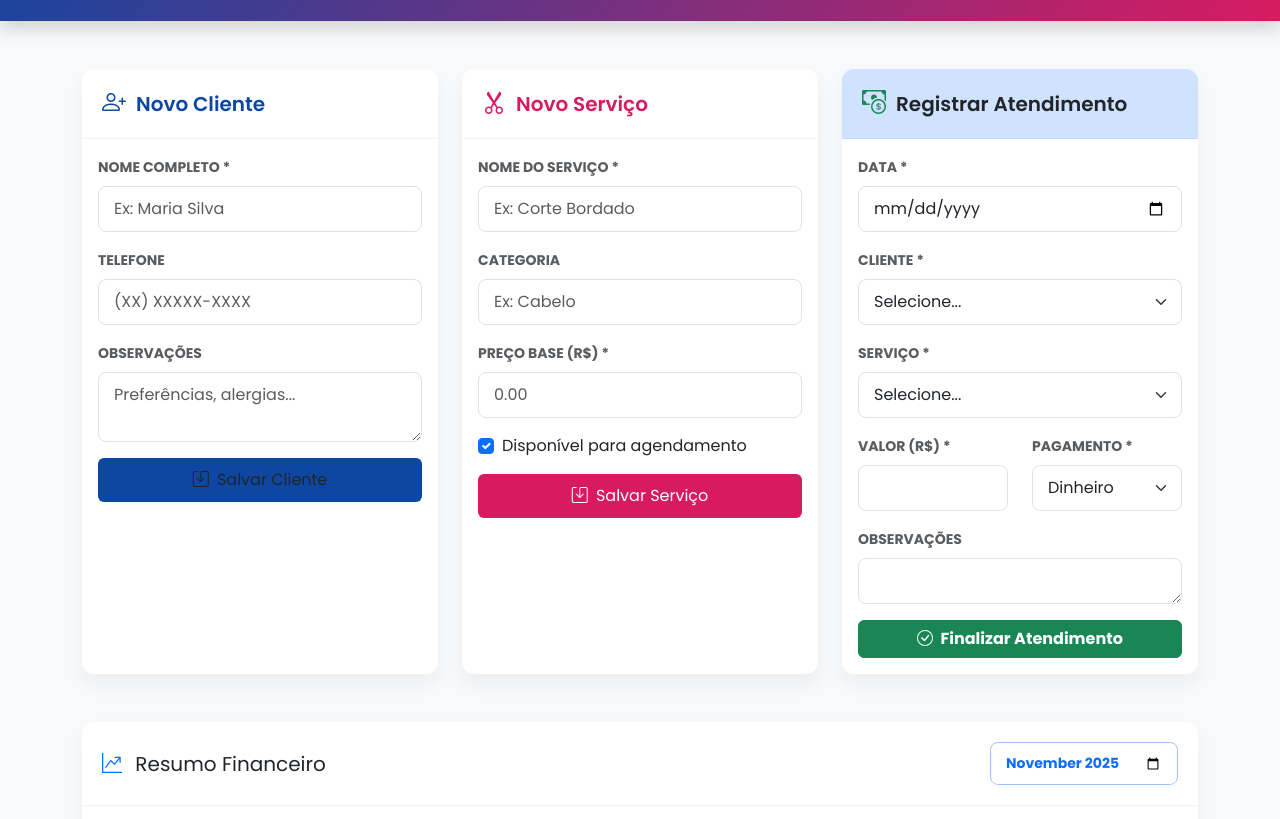
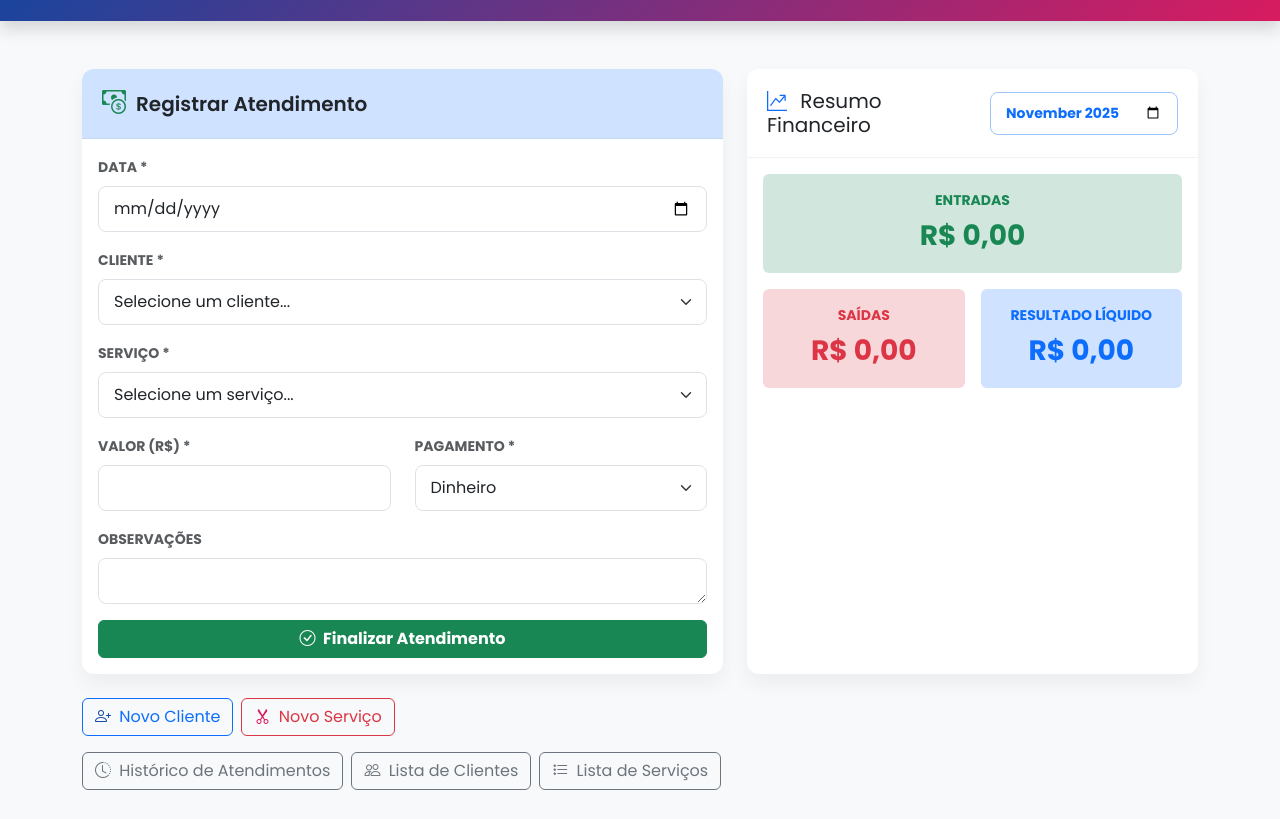
Before and after one commit to alissonpk18/Sal-oLabelleDivas, a plain HTML site: page index.html in a window 1280 px wide. Shown: the part 93-912 px from the top of the page. Drawn offline with nearby package versions, Linux system fonts and the light colour scheme; no server answers.

Commit message:
Reorganize HTML for CRM with collapsible sections
Updated the HTML structure and comments for the CRM system, making 'Registrar Atendimento' the main screen and organizing other sections into collapsible buttons.

```diff
--- a/index.html
+++ b/index.html
@@ -1,10 +1,10 @@
 <!--
 Fluxograma resumido (HTML CRM):
 Entrada → usuário acessa a página no GitHub Pages
-Validação → navegação pelas seções (cadastro cliente, serviço, atendimento, resumo, tabelas)
-Lógica → Bootstrap organiza o layout; JavaScript (script.js) faz integrações com a API e preenche os dados
+Validação → navegação pelas seções (cadastros, atendimento, resumo, listas)
+Lógica → Bootstrap organiza o layout; JavaScript (script.js) integra com a API
 Saída → interface para registrar e visualizar clientes, serviços, atendimentos e resumo financeiro
-Versão 1.2 — 29/11/2025 / Mudança: HTML reorganizado e comentado para o CRM Financeiro La Belle Divas
+Versão 1.3 — 29/11/2025 / Mudança: Registrar Atendimento como tela principal; cadastros e listas em botões (collapse)
 -->
 
 <!DOCTYPE html>
@@ -48,11 +48,211 @@ Versão 1.2 — 29/11/2025 / Mudança: HTML reorganizado e comentado para o CRM
     <!-- MAIN CONTENT -->
     <main class="container my-3">
 
-        <!-- LINHA DE FORMULÁRIOS -->
-        <div class="row g-4 mb-5">
+        <!-- LINHA PRINCIPAL: Registrar Atendimento (principal) + Resumo -->
+        <div class="row g-4 mb-4">
+            <!-- Registrar Atendimento - SEMPRE VISÍVEL -->
+            <div class="col-lg-7 col-md-12">
+                <div class="card h-100 border-2 border-primary-subtle">
+                    <div class="card-header bg-primary-subtle">
+                        <h5 class="card-title text-dark mb-0">
+                            <i class="bi bi-cash-coin fs-4 text-success"></i>
+                            Registrar Atendimento
+                        </h5>
+                    </div>
+                    <div class="card-body">
+                        <form id="formAtendimento">
+                            <div class="mb-3">
+                                <label
+                                    for="atData"
+                                    class="form-label small text-muted text-uppercase fw-bold"
+                                >
+                                    Data *
+                                </label>
+                                <input
+                                    type="date"
+                                    class="form-control"
+                                    id="atData"
+                                    required
+                                >
+                            </div>
 
-            <!-- SEÇÃO 1: Cadastro de Cliente -->
-            <div class="col-lg-4 col-md-6">
+                            <div class="mb-3">
+                                <label
+                                    for="atCliente"
+                                    class="form-label small text-muted text-uppercase fw-bold"
+                                >
+                                    Cliente *
+                                </label>
+                                <select
+                                    class="form-select"
+                                    id="atCliente"
+                                    required
+                                >
+                                    <option value="">Selecione um cliente...</option>
+                                </select>
+                            </div>
+
+                            <div class="mb-3">
+                                <label
+                                    for="atServico"
+                                    class="form-label small text-muted text-uppercase fw-bold"
+                                >
+                                    Serviço *
+                                </label>
+                                <select
+                                    class="form-select"
+                                    id="atServico"
+                                    required
+                                >
+                                    <option value="">Selecione um serviço...</option>
+                                </select>
+                            </div>
+
+                            <div class="row">
+                                <div class="col-6 mb-3">
+                                    <label
+                                        for="atValor"
+                                        class="form-label small text-muted text-uppercase fw-bold"
+                                    >
+                                        Valor (R$) *
+                                    </label>
+                                    <input
+                                        type="number"
+                                        class="form-control"
+                                        id="atValor"
+                                        step="0.01"
+                                        min="0"
+                                        required
+                                    >
+                                </div>
+                                <div class="col-6 mb-3">
+                                    <label
+                                        for="atFormaPgto"
+                                        class="form-label small text-muted text-uppercase fw-bold"
+                                    >
+                                        Pagamento *
+                                    </label>
+                                    <select
+                                        class="form-select"
+                                        id="atFormaPgto"
+                                        required
+                                    >
+                                        <option value="Dinheiro">Dinheiro</option>
+                                        <option value="PIX">PIX</option>
+                                        <option value="Débito">Débito</option>
+                                        <option value="Crédito">Crédito</option>
+                                    </select>
+                                </div>
+                            </div>
+
+                            <div class="mb-3">
+                                <label
+                                    for="atObs"
+                                    class="form-label small text-muted text-uppercase fw-bold"
+                                >
+                                    Observações
+                                </label>
+                                <textarea
+                                    class="form-control"
+                                    id="atObs"
+                                    rows="1"
+                                ></textarea>
+                            </div>
+
+                            <button type="submit" class="btn btn-success w-100 fw-bold">
+                                <i class="bi bi-check-circle me-1"></i>
+                                Finalizar Atendimento
+                            </button>
+                        </form>
+                    </div>
+                </div>
+            </div>
+
+            <!-- Resumo Financeiro ao lado -->
+            <div class="col-lg-5 col-md-12">
+                <div class="card mb-0 h-100">
+                    <div class="card-header d-flex justify-content-between align-items-center bg-white">
+                        <h5 class="mb-0 text-dark">
+                            <i class="bi bi-graph-up-arrow me-2 text-primary"></i>
+                            Resumo Financeiro
+                        </h5>
+                        <input
+                            type="month"
+                            id="mesResumo"
+                            class="form-control form-control-sm w-auto border-primary-subtle text-primary fw-bold"
+                        >
+                    </div>
+                    <div class="card-body">
+                        <div class="row text-center g-3">
+                            <div class="col-md-12">
+                                <div class="p-3 rounded bg-success-subtle h-100">
+                                    <span class="d-block text-success small text-uppercase fw-bold mb-1">
+                                        Entradas
+                                    </span>
+                                    <strong id="resumoEntradas" class="fs-3 text-success">
+                                        R$ 0,00
+                                    </strong>
+                                </div>
+                            </div>
+
+                            <div class="col-md-6">
+                                <div class="p-3 rounded bg-danger-subtle h-100">
+                                    <span class="d-block text-danger small text-uppercase fw-bold mb-1">
+                                        Saídas
+                                    </span>
+                                    <strong id="resumoSaidas" class="fs-3 text-danger">
+                                        R$ 0,00
+                                    </strong>
+                                </div>
+                            </div>
+
+                            <div class="col-md-6">
+                                <div class="p-3 rounded bg-primary-subtle h-100">
+                                    <span class="d-block text-primary small text-uppercase fw-bold mb-1">
+                                        Resultado Líquido
+                                    </span>
+                                    <strong id="resumoResultado" class="fs-3 text-primary">
+                                        R$ 0,00
+                                    </strong>
+                                </div>
+                            </div>
+                        </div>
+                    </div>
+                </div>
+            </div>
+        </div>
+
+        <!-- BOTÕES: CADASTROS (Novo Cliente / Novo Serviço) -->
+        <section class="mb-3">
+            <div class="d-flex flex-wrap gap-2">
+                <button
+                    class="btn btn-outline-primary"
+                    type="button"
+                    data-bs-toggle="collapse"
+                    data-bs-target="#secNovoCliente"
+                    aria-expanded="false"
+                    aria-controls="secNovoCliente"
+                >
+                    <i class="bi bi-person-plus me-1"></i>
+                    Novo Cliente
+                </button>
+
+                <button
+                    class="btn btn-outline-danger"
+                    type="button"
+                    data-bs-toggle="collapse"
+                    data-bs-target="#secNovoServico"
+                    aria-expanded="false"
+                    aria-controls="secNovoServico"
+                >
+                    <i class="bi bi-scissors me-1"></i>
+                    Novo Serviço
+                </button>
+            </div>
+        </section>
+
+        <!-- FORMULÁRIO NOVO CLIENTE (collapse) -->
+        <div id="secNovoCliente" class="collapse mb-4">
             <div class="card h-100">
                 <div class="card-header">
                     <h5 class="card-title text-primary-custom mb-0">
@@ -117,8 +317,8 @@ Versão 1.2 — 29/11/2025 / Mudança: HTML reorganizado e comentado para o CRM
             </div>
         </div>
 
-            <!-- SEÇÃO 2: Cadastro de Serviço -->
-            <div class="col-lg-4 col-md-6">
+        <!-- FORMULÁRIO NOVO SERVIÇO (collapse) -->
+        <div id="secNovoServico" class="collapse mb-4">
             <div class="card h-100">
                 <div class="card-header">
                     <h5 class="card-title text-pink-custom mb-0">
@@ -177,17 +377,7 @@ Versão 1.2 — 29/11/2025 / Mudança: HTML reorganizado e comentado para o CRM
                             >
                         </div>
 
-                            <div class="mb-3 form-check">
-                                <input
-                                    type="checkbox"
-                                    class="form-check-input"
-                                    id="servicoAtivo"
-                                    checked
-                                >
-                                <label class="form-check-label" for="servicoAtivo">
-                                    Disponível para agendamento
-                                </label>
-                            </div>
+                        <!-- Checkbox de "Disponível para agendamento" REMOVIDO -->
 
                         <button type="submit" class="btn btn-pink-custom w-100">
                             <i class="bi bi-save me-1"></i>
@@ -198,182 +388,49 @@ Versão 1.2 — 29/11/2025 / Mudança: HTML reorganizado e comentado para o CRM
             </div>
         </div>
 
-            <!-- SEÇÃO 3: Registro de Atendimento -->
-            <div class="col-lg-4 col-md-12">
-                <!-- Destaque sutil: borda e header colorido -->
-                <div class="card h-100 border-2 border-primary-subtle">
-                    <div class="card-header bg-primary-subtle">
-                        <h5 class="card-title text-dark mb-0">
-                            <i class="bi bi-cash-coin fs-4 text-success"></i>
-                            Registrar Atendimento
-                        </h5>
+        <!-- BOTÕES: LISTAS E HISTÓRICO -->
+        <section class="mb-3">
+            <div class="d-flex flex-wrap gap-2">
+                <button
+                    class="btn btn-outline-secondary"
+                    type="button"
+                    data-bs-toggle="collapse"
+                    data-bs-target="#secHistorico"
+                    aria-expanded="false"
+                    aria-controls="secHistorico"
+                >
+                    <i class="bi bi-clock-history me-1"></i>
+                    Histórico de Atendimentos
+                </button>
+
+                <button
+                    class="btn btn-outline-secondary"
+                    type="button"
+                    data-bs-toggle="collapse"
+                    data-bs-target="#secListaClientes"
+                    aria-expanded="false"
+                    aria-controls="secListaClientes"
+                >
+                    <i class="bi bi-people me-1"></i>
+                    Lista de Clientes
+                </button>
+
+                <button
+                    class="btn btn-outline-secondary"
+                    type="button"
+                    data-bs-toggle="collapse"
+                    data-bs-target="#secListaServicos"
+                    aria-expanded="false"
+                    aria-controls="secListaServicos"
+                >
+                    <i class="bi bi-list-stars me-1"></i>
+                    Lista de Serviços
+                </button>
             </div>
-                    <div class="card-body">
-                        <form id="formAtendimento">
-                            <div class="mb-3">
-                                <label
-                                    for="atData"
-                                    class="form-label small text-muted text-uppercase fw-bold"
-                                >
-                                    Data *
-                                </label>
-                                <input
-                                    type="date"
-                                    class="form-control"
-                                    id="atData"
-                                    required
-                                >
-                            </div>
+        </section>
 
-                            <div class="mb-3">
-                                <label
-                                    for="atCliente"
-                                    class="form-label small text-muted text-uppercase fw-bold"
-                                >
-                                    Cliente *
-                                </label>
-                                <select
-                                    class="form-select"
-                                    id="atCliente"
-                                    required
-                                >
-                                    <option value="">Selecione...</option>
-                                </select>
-                            </div>
-
-                            <div class="mb-3">
-                                <label
-                                    for="atServico"
-                                    class="form-label small text-muted text-uppercase fw-bold"
-                                >
-                                    Serviço *
-                                </label>
-                                <select
-                                    class="form-select"
-                                    id="atServico"
-                                    required
-                                >
-                                    <option value="">Selecione...</option>
-                                </select>
-                            </div>
-
-                            <div class="row">
-                                <div class="col-6 mb-3">
-                                    <label
-                                        for="atValor"
-                                        class="form-label small text-muted text-uppercase fw-bold"
-                                    >
-                                        Valor (R$) *
-                                    </label>
-                                    <input
-                                        type="number"
-                                        class="form-control"
-                                        id="atValor"
-                                        step="0.01"
-                                        min="0"
-                                        required
-                                    >
-                                </div>
-                                <div class="col-6 mb-3">
-                                    <label
-                                        for="atFormaPgto"
-                                        class="form-label small text-muted text-uppercase fw-bold"
-                                    >
-                                        Pagamento *
-                                    </label>
-                                    <select
-                                        class="form-select"
-                                        id="atFormaPgto"
-                                        required
-                                    >
-                                        <option value="Dinheiro">Dinheiro</option>
-                                        <option value="PIX">PIX</option>
-                                        <option value="Débito">Débito</option>
-                                        <option value="Crédito">Crédito</option>
-                                    </select>
-                                </div>
-                            </div>
-
-                            <div class="mb-3">
-                                <label
-                                    for="atObs"
-                                    class="form-label small text-muted text-uppercase fw-bold"
-                                >
-                                    Observações
-                                </label>
-                                <textarea
-                                    class="form-control"
-                                    id="atObs"
-                                    rows="1"
-                                ></textarea>
-                            </div>
-
-                            <button type="submit" class="btn btn-success w-100 fw-bold">
-                                <i class="bi bi-check-circle me-1"></i>
-                                Finalizar Atendimento
-                            </button>
-                        </form>
-                    </div>
-                </div>
-            </div>
-        </div>
-
-        <!-- SEÇÃO 4: Resumo Mensal -->
-        <div class="card mb-5">
-            <div class="card-header d-flex justify-content-between align-items-center bg-white">
-                <h5 class="mb-0 text-dark">
-                    <i class="bi bi-graph-up-arrow me-2 text-primary"></i>
-                    Resumo Financeiro
-                </h5>
-                <input
-                    type="month"
-                    id="mesResumo"
-                    class="form-control form-control-sm w-auto border-primary-subtle text-primary fw-bold"
-                >
-            </div>
-            <div class="card-body">
-                <div class="row text-center g-3">
-                    <div class="col-md-4">
-                        <div class="p-3 rounded bg-success-subtle h-100">
-                            <span class="d-block text-success small text-uppercase fw-bold mb-1">
-                                Entradas
-                            </span>
-                            <strong id="resumoEntradas" class="fs-3 text-success">
-                                R$ 0,00
-                            </strong>
-                        </div>
-                    </div>
-
-                    <div class="col-md-4">
-                        <div class="p-3 rounded bg-danger-subtle h-100">
-                            <span class="d-block text-danger small text-uppercase fw-bold mb-1">
-                                Saídas
-                            </span>
-                            <strong id="resumoSaidas" class="fs-3 text-danger">
-                                R$ 0,00
-                            </strong>
-                        </div>
-                    </div>
-
-                    <div class="col-md-4">
-                        <div class="p-3 rounded bg-primary-subtle h-100">
-                            <span class="d-block text-primary small text-uppercase fw-bold mb-1">
-                                Resultado Líquido
-                            </span>
-                            <strong id="resumoResultado" class="fs-3 text-primary">
-                                R$ 0,00
-                            </strong>
-                        </div>
-                    </div>
-                </div>
-            </div>
-        </div>
-
-        <!-- LINHA DE TABELAS -->
-        <div class="row g-4">
-
-            <!-- SEÇÃO 5: Tabela de Clientes -->
-            <div class="col-md-6">
+        <!-- LISTA DE CLIENTES (collapse) -->
+        <div id="secListaClientes" class="collapse mb-4">
             <div class="card h-100">
                 <div class="card-header bg-white d-flex justify-content-between align-items-center">
                     <h6 class="mb-0 fw-bold text-primary-custom">
@@ -403,8 +460,8 @@ Versão 1.2 — 29/11/2025 / Mudança: HTML reorganizado e comentado para o CRM
             </div>
         </div>
 
-            <!-- SEÇÃO 6: Tabela de Serviços -->
-            <div class="col-md-6">
+        <!-- LISTA DE SERVIÇOS (collapse) -->
+        <div id="secListaServicos" class="collapse mb-4">
             <div class="card h-100">
                 <div class="card-header bg-white d-flex justify-content-between align-items-center">
                     <h6 class="mb-0 fw-bold text-pink-custom">
@@ -435,8 +492,8 @@ Versão 1.2 — 29/11/2025 / Mudança: HTML reorganizado e comentado para o CRM
             </div>
         </div>
 
-            <!-- SEÇÃO 7: Tabela de Atendimentos -->
-            <div class="col-12">
+        <!-- HISTÓRICO DE ATENDIMENTOS (collapse) -->
+        <div id="secHistorico" class="collapse mb-4">
             <div class="card">
                 <div class="card-header bg-white">
                     <h6 class="mb-0 fw-bold text-dark">
@@ -466,14 +523,13 @@ Versão 1.2 — 29/11/2025 / Mudança: HTML reorganizado e comentado para o CRM
             </div>
         </div>
 
-        </div>
     </main>
 
     <!-- FOOTER -->
     <footer class="py-4 mt-5 bg-white border-top">
         <div class="container text-center">
             <p class="text-muted small mb-0">
-                © 2025 La Belle Divas - CRM Financeiro v1.2
+                © 2025 La Belle Divas - CRM Financeiro v1.3
             </p>
         </div>
     </footer>
```
Lines whose indentation alone changed are shown as unchanged.
